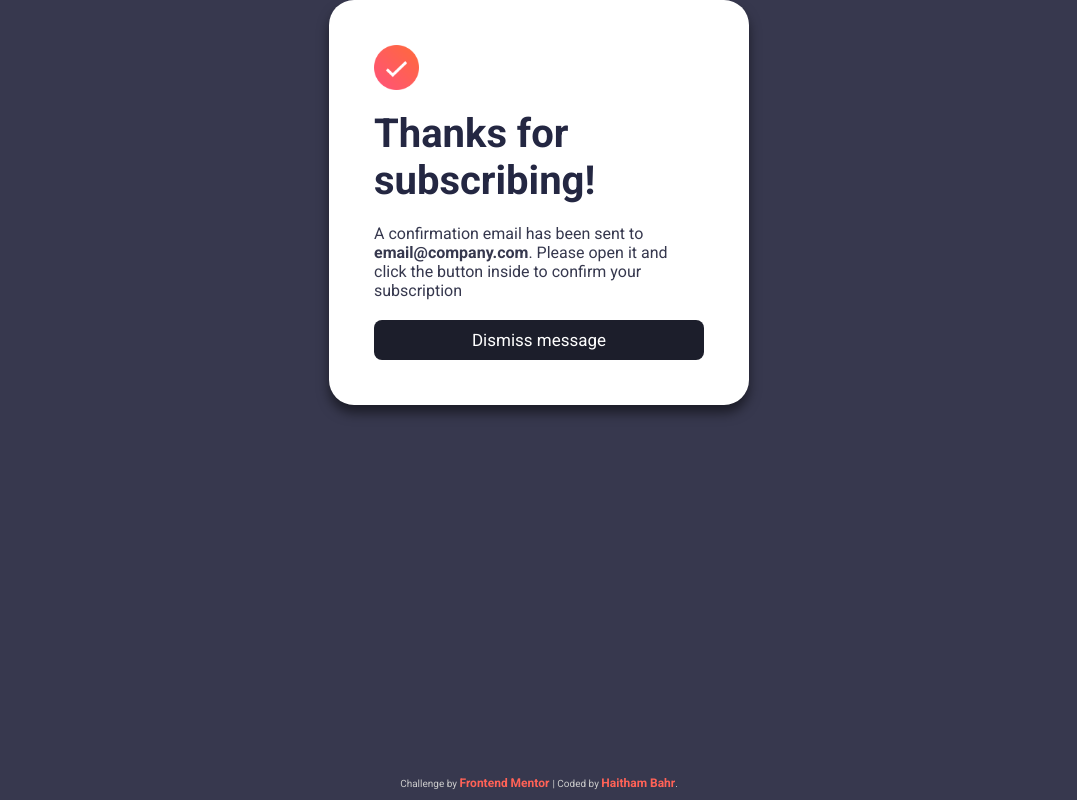
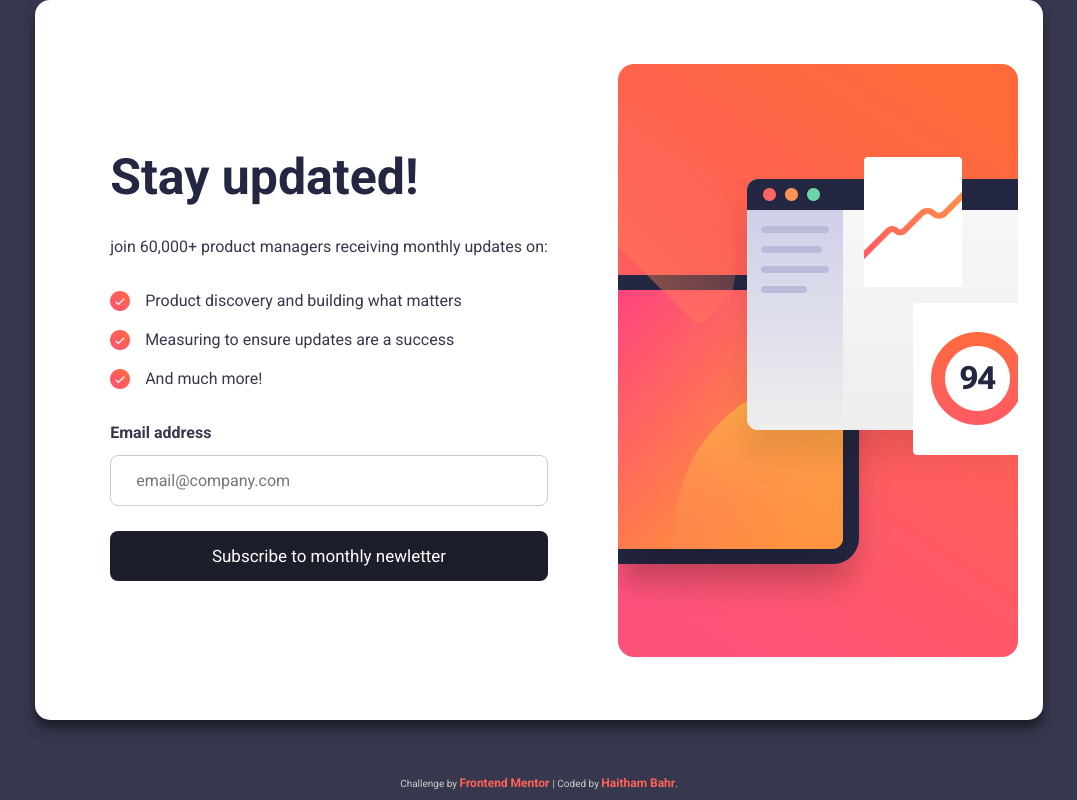
Before and after one commit to MR-b7r/MR-b7r.newsletter-sign-up, a plain HTML site: page index.html in a window 1280 px wide. Shown: the whole page, without its empty margins (101-1178 px from the left). Drawn offline with Linux system fonts and the light colour scheme; a web font is replaced by a local one.

Commit message:
Update index.html

```diff
--- a/index.html
+++ b/index.html
@@ -14,7 +14,7 @@
 </head>
 
 <body>
-    <div class="container hidden">
+    <div class="container">
       <div class="text-side ">
         <div class="title">
         <h1>Stay updated!</h1>
@@ -54,7 +54,7 @@
       </div>
 
     </div>
-    <div class="success ">
+    <div class="success hidden">
       <div class="title">
         <img src="assets/images/icon-success.png" alt="">
         <h1>Thanks for subscribing! </h1>
```
